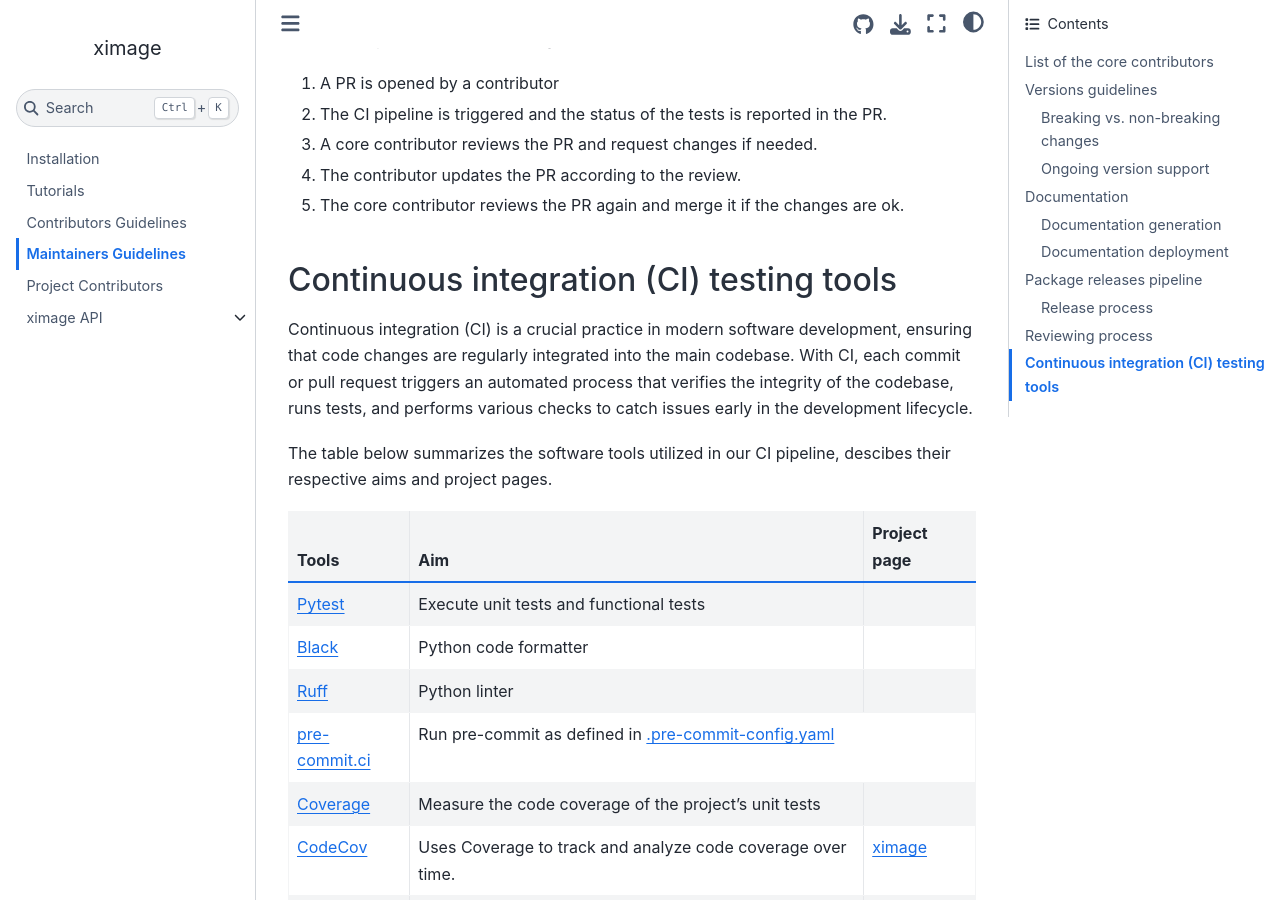
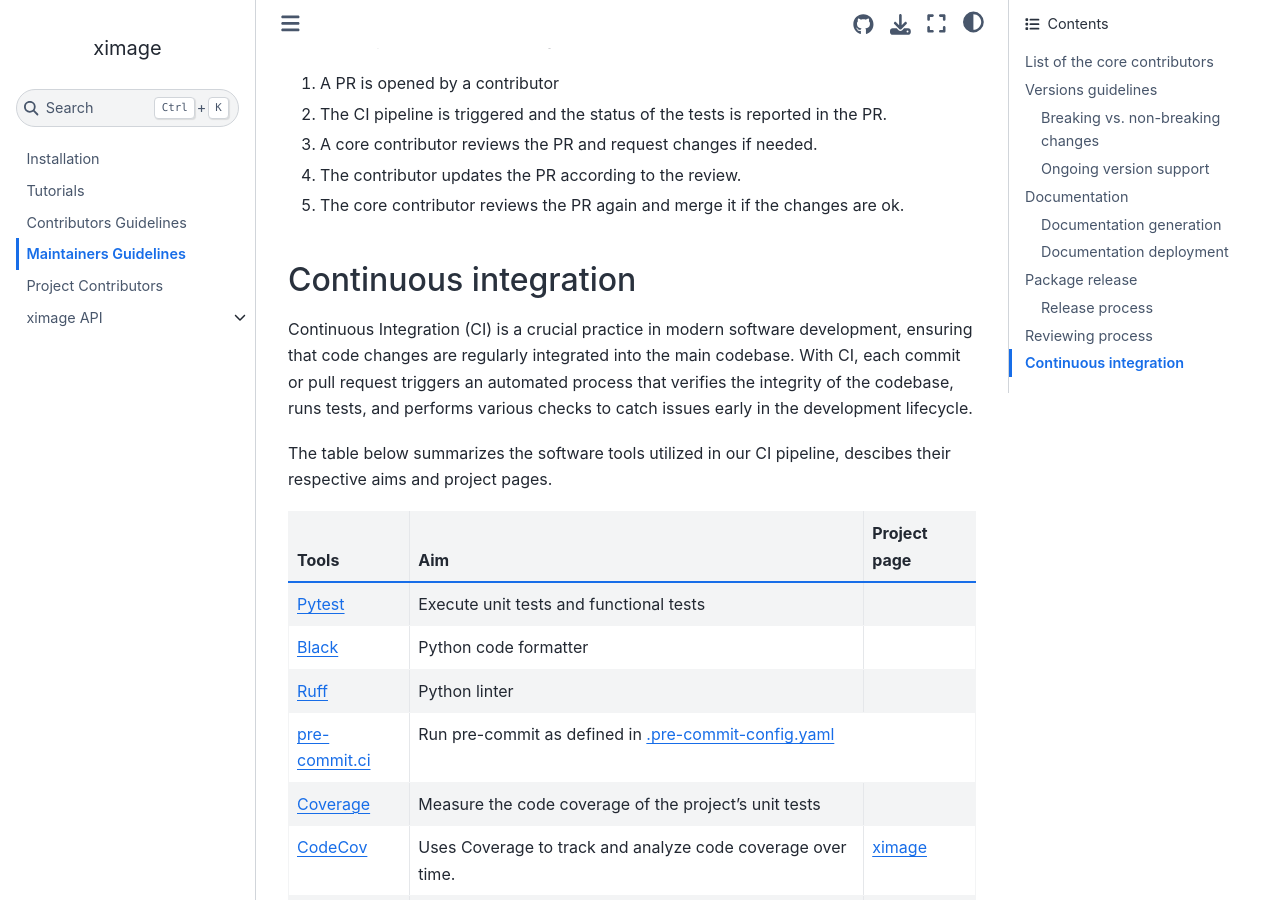
Before and after one commit to ghiggi/ximage, a Sphinx documentation site: the page built from docs/source/maintainers_guidelines.rst, in a window 1280 px wide and 900 px high, scrolled down 4901 px. Built offline with Sphinx 7.4.7 and the Sphinx Book theme 1.1.4, drawn with Linux system fonts in a browser that asks for light colours; some of the changed text lies outside the part shown.

Commit message:
Small title fixes

```diff
--- a/docs/source/maintainers_guidelines.rst
+++ b/docs/source/maintainers_guidelines.rst
@@ -121,8 +121,8 @@ This webhook is linked to the ximage core developer.
 Ghiggi Gionata owns the `ReadTheDoc <https://readthedocs.org/>`__ account.
 
 
-Package releases pipeline
-============================
+Package release
+==================
 
 A `GitHub Action <https://github.com/ghiggi/ximage/actions>`_ is configured to automate the packaging and uploading process
 to `PyPI <https://pypi.org/project/ximage/>`_.
@@ -186,10 +186,10 @@ The review process is the following:
 
 
 
-Continuous integration (CI) testing tools
-===========================================
+Continuous integration
+========================
 
-Continuous integration (CI) is a crucial practice in modern software development, ensuring that code changes are regularly integrated into the main codebase.
+Continuous Integration (CI) is a crucial practice in modern software development, ensuring that code changes are regularly integrated into the main codebase.
 With CI, each commit or pull request triggers an automated process that verifies the integrity of the codebase, runs tests,
 and performs various checks to catch issues early in the development lifecycle.
 
```
